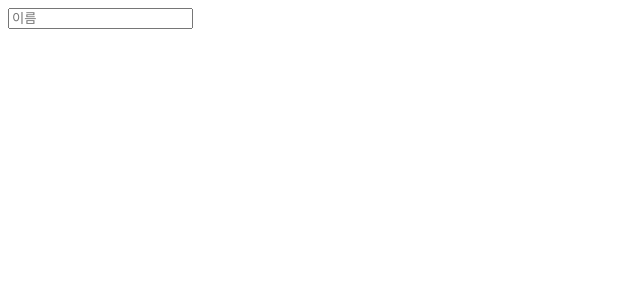
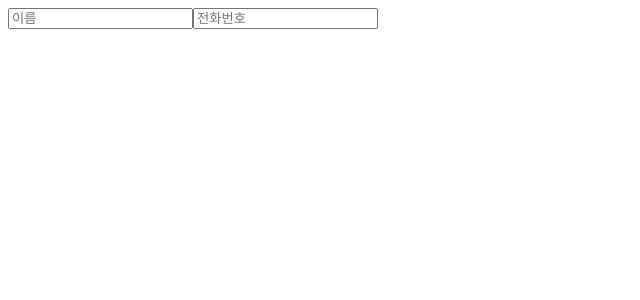
Before and after one commit to leesoo7595/react-tutorial, a React (Create React App) app: page / in a window 1280 px wide. Shown: the top 300 px of the page, without its empty margins (0-640 px from the left). Built offline with nearby package versions, Linux system fonts and the light colour scheme.

Commit message:
make two inputs

```diff
--- a/src/PhoneForm.js
+++ b/src/PhoneForm.js
@@ -2,13 +2,14 @@ import React from 'react';
 
 class PhoneForm extends React.Component {
     state = {
-        name: ''
+        name: '',
+        phone: ''
     };
     handleChange = (e) => {
         this.setState({
             // 이벤트 객체에 담겨있는 현재의 텍스트값을 읽어올 수 있다.
-            name: e.target.value
-        })
+            [e.target.name]: e.target.value
+        });
     };
     render() {
         return (
@@ -20,8 +21,15 @@ class PhoneForm extends React.Component {
                     value={this.state.name}
                     // onChange 이벤트가 발생하면 e.target.value 실행
                     onChange={this.handleChange}
+                    name="name"
                 />
-                <div>{this.state.name}</div>
+                <input
+                    placeholder="전화번호"
+                    value={this.state.phone}
+                    onChange={this.handleChange}
+                    name="phone"
+                />
+                <div>{this.state.name} {this.state.phone}</div>
             </form>
         );
     }
```
